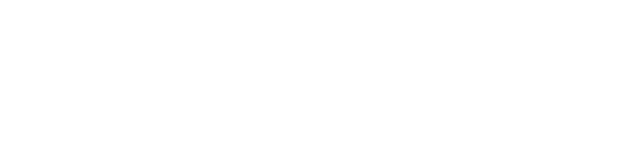
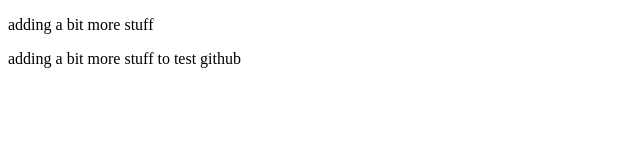
Before and after one commit to dmadacsi/urban-funicular, a plain HTML site: page index.html in a window 1280 px wide. Shown: the whole page, without its empty margins (0-640 px from the left). Drawn offline with Linux system fonts and the light colour scheme.

Commit message:
added two lines

```diff
--- a/index.html
+++ b/index.html
@@ -7,6 +7,7 @@
     <title>Document</title>
 </head>
 <body>
-
+   <p>adding a bit more stuff</p>
+   <p>adding a bit more stuff to test github</p>
 </body>
 </html>
```
